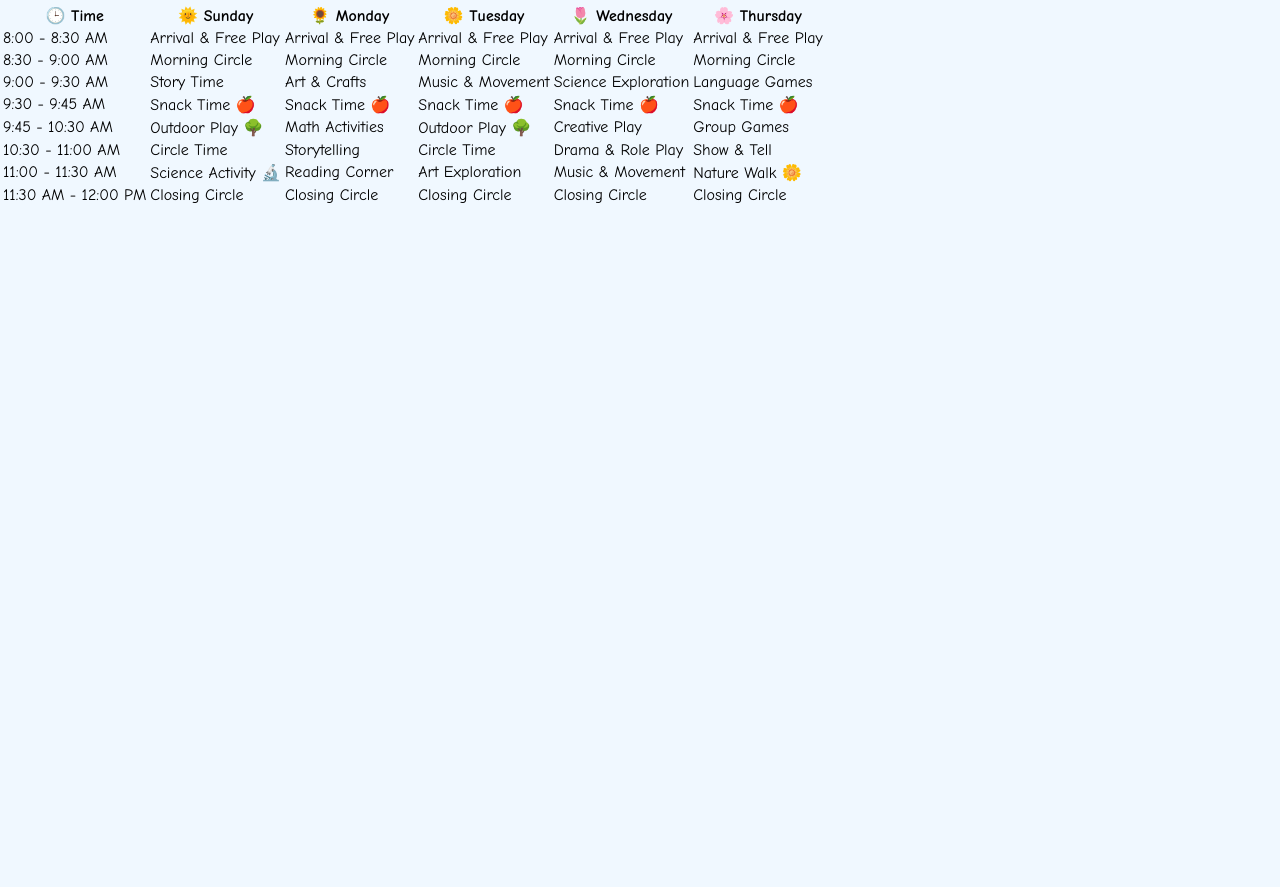
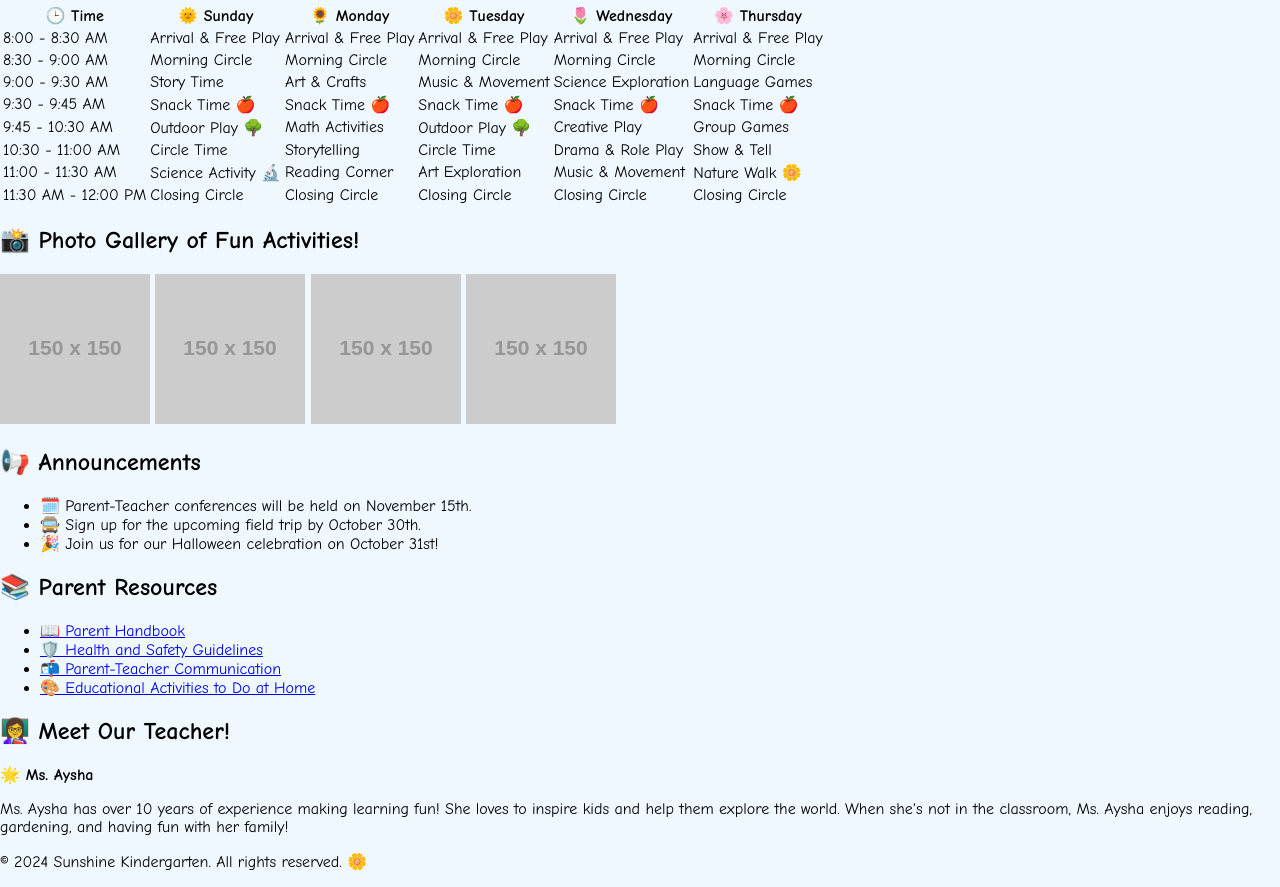
Before and after one commit to yousifAliHasan/ITCS333-labs, a plain HTML site: page index.html in a window 1280 px wide. Shown: the part 363-1250 px from the top of the page. Before the commit the page ends 800 px from the top, so only its background shows below. Drawn offline with Linux system fonts and the light colour scheme; placeholder pictures from the web are drawn by us.

Commit message:
Update index.html

```diff
--- a/index.html
+++ b/index.html
@@ -111,3 +111,48 @@
                 </tbody>
             </table>
         </div>
+
+        <div class="container" id="photo-gallery">
+            <h2>📸 Photo Gallery of Fun Activities!</h2>
+            <div class="gallery-images">
+                <img src="https://via.placeholder.com/150" alt="Class Activity 1">
+                <img src="https://via.placeholder.com/150" alt="Class Activity 2">
+                <img src="https://via.placeholder.com/150" alt="Class Activity 3">
+                <img src="https://via.placeholder.com/150" alt="Class Activity 4">
+            </div>
+        </div>
+
+        <div class="container" id="announcements">  <!-- Announcements first -->
+            <h2>📢 Announcements</h2>
+            <ul>
+                <li>🗓️ Parent-Teacher conferences will be held on November 15th.</li>
+                <li>🚍 Sign up for the upcoming field trip by October 30th.</li>
+                <li>🎉 Join us for our Halloween celebration on October 31st!</li>
+            </ul>
+        </div>
+
+        <div class="container" id="parent-resources">  <!-- Parent Resources second -->
+            <h2>📚 Parent Resources</h2>
+            <ul>
+                <li><a href="#">📖 Parent Handbook</a></li>
+                <li><a href="#">🛡️ Health and Safety Guidelines</a></li>
+                <li><a href="#">📬 Parent-Teacher Communication</a></li>
+                <li><a href="#">🎨 Educational Activities to Do at Home</a></li>
+            </ul>
+        </div>
+
+        <div class="container" id="teacher-info">  <!-- Meet Our Teacher last -->
+            <h2>👩‍🏫 Meet Our Teacher!</h2>
+            <p><strong>🌟 Ms. Aysha</strong></p>
+            <p>
+                Ms. Aysha has over 10 years of experience making learning fun! She loves to inspire kids and help them explore the world.
+                When she's not in the classroom, Ms. Aysha enjoys reading, gardening, and having fun with her family!
+            </p>
+        </div>
+    </main>
+
+    <footer>
+        <p>&copy; 2024 Sunshine Kindergarten. All rights reserved. 🌼</p>
+    </footer>
+</body>
+</html>
```
